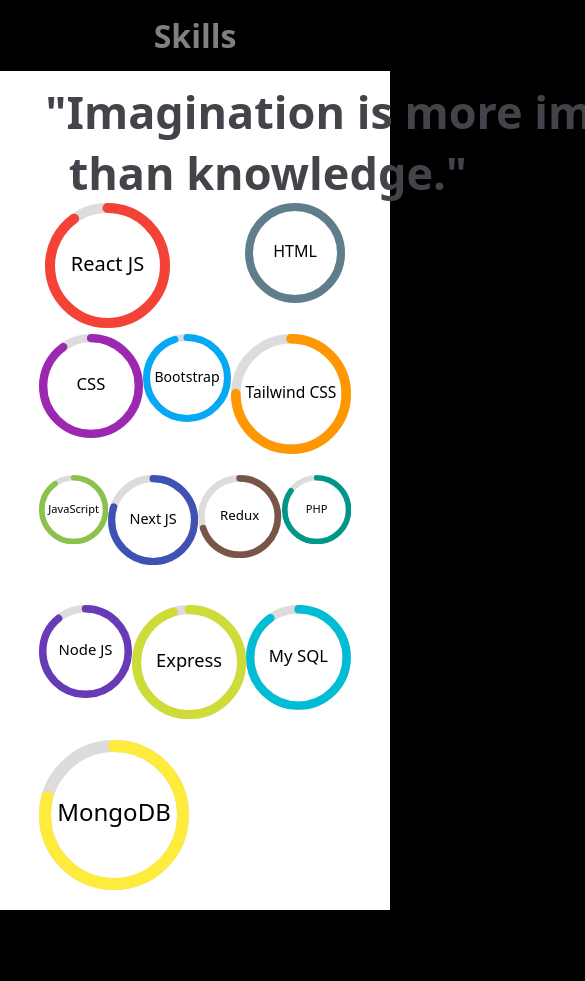
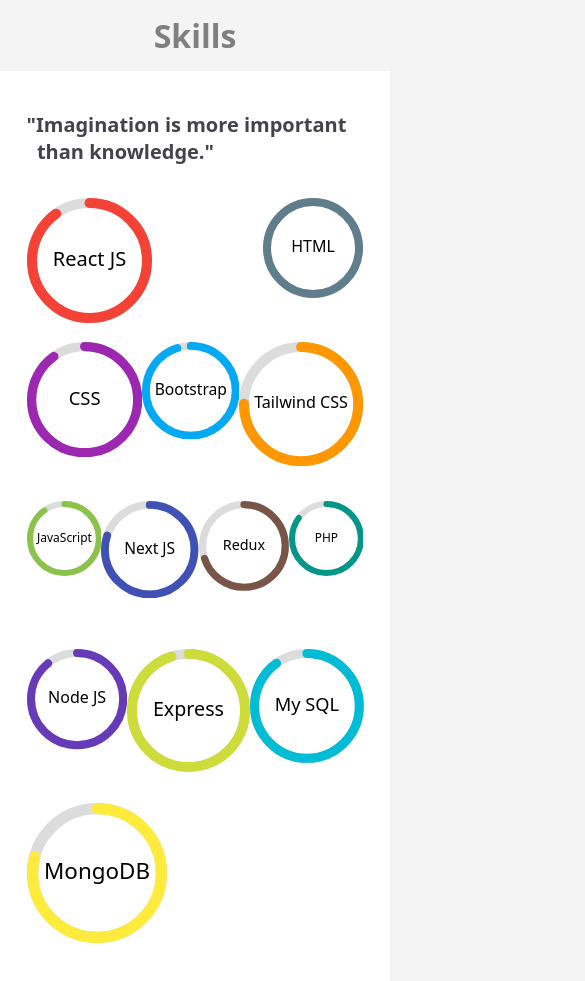
Before and after one commit to Abinesh-A/mrabi, a Next.js app: page /components/Skill in a window 390 px wide. Shown: the top 981 px of the page, 585 px wide, since content can reach past the window. Before the commit the page ends 910 px from the top, so only its background shows below. Built offline with nearby package versions, Linux system fonts and the light colour scheme.

Commit message:
media_q...

```diff
--- a/src/pages/components/Skill.js
+++ b/src/pages/components/Skill.js
@@ -13,7 +13,7 @@
           <div className={styles.skill_quote}>
             "Imagination is more important<br></br>&nbsp;&nbsp;than knowledge."
           </div>
-          <div data-aos="fade-up" style={{ width: 125, height: 125 }}>
+          <div data-aos="fade-up" className={styles.ball_2_1}>
             <CircularProgressbar
               styles={buildStyles({
                 // Text size
@@ -45,7 +45,7 @@
           </div>
         </div>
         <div className={styles.r_2}>
-          <div data-aos="fade-up" style={{ width: 130, height: 130 }}>
+          <div data-aos="fade-up" className={styles.ball_3}>
             <CircularProgressbar
               styles={buildStyles({
                 // Text size
@@ -60,7 +60,7 @@
               text={`CSS`}
             />
           </div>
-          <div data-aos="fade-up" data-aos-duration="1000" style={{ width: 110, height: 110 }}>
+          <div data-aos="fade-up" data-aos-duration="1000" className={styles.ball_1}>
             <CircularProgressbar
               styles={buildStyles({
                 // Text size
@@ -75,7 +75,7 @@
               text={`Bootstrap`}
             />
           </div>
-          <div data-aos="fade-up" style={{ width: 150, height: 150 }}>
+          <div data-aos="fade-up" className={styles.ball_4}>
             <CircularProgressbar
               styles={buildStyles({
                 // Text size
@@ -92,7 +92,7 @@
           </div>
         </div>
         <div className={styles.r_3}>
-          <div data-aos="fade-up" data-aos-duration="1000" style={{ width: 100, height: 100 }}>
+          <div data-aos="fade-up" data-aos-duration="1000" className={styles.ball_0}>
             <CircularProgressbar
               styles={buildStyles({
                 // Text size
@@ -107,7 +107,7 @@
               text={`JavaScript`}
             />
           </div>
-          <div data-aos="fade-up" style={{ width: 130, height: 130 }}>
+          <div data-aos="fade-up" className={styles.ball_3}>
             <CircularProgressbar
               styles={buildStyles({
                 // Text size
@@ -122,7 +122,7 @@
               text={`Next JS`}
             />
           </div>
-          <div data-aos="fade-up" data-aos-duration="1000" style={{ width: 120, height: 120 }}>
+          <div data-aos="fade-up" data-aos-duration="1000" className={styles.ball_2}>
             <CircularProgressbar
               styles={buildStyles({
                 // Text size
@@ -137,7 +137,7 @@
               text={`Redux`}
             />
           </div>
-          <div data-aos="fade-up" style={{ width: 100, height: 100 }}>
+          <div data-aos="fade-up" className={styles.ball_0}>
             <CircularProgressbar
               styles={buildStyles({
                 // Text size
@@ -154,7 +154,7 @@
           </div>
         </div>
         <div className={styles.r_4}>
-          <div data-aos="fade-up" data-aos-duration="1000" style={{ width: 110, height: 110 }}>
+          <div data-aos="fade-up" data-aos-duration="1000" className={styles.ball_1}>
             <CircularProgressbar
               styles={buildStyles({
                 // Text size
@@ -169,7 +169,7 @@
               text={`Node JS`}
             />
           </div>
-          <div data-aos="fade-up" style={{ width: 135, height: 135 }}>
+          <div data-aos="fade-up" className={styles.ball_3_1}>
             <CircularProgressbar
               styles={buildStyles({
                 // Text size
@@ -184,7 +184,7 @@
               text={`Express`}
             />
           </div>
-          <div data-aos="fade-up" data-aos-duration="1000" style={{ width: 124, height: 124 }}>
+          <div data-aos="fade-up" data-aos-duration="1000" className={styles.ball_2_1}>
             <CircularProgressbar
               styles={buildStyles({
                 // Text size
@@ -201,7 +201,7 @@
           </div>
         </div>
         <div className={styles.r_5}>
-          <div data-aos="fade-up" style={{ width: 150, height: 150 }}>
+          <div data-aos="fade-up" className={styles.ball_4}>
             <CircularProgressbar
               styles={buildStyles({
                 // Text size
--- a/src/styles/Home.module.css
+++ b/src/styles/Home.module.css
@@ -1,9 +1,6 @@
 .main {
   display: flex;
   flex-direction: column;
-}
-.main_hide{
-  display: none;
 }
 .loader{
   display: flex;
@@ -11,6 +8,7 @@
   justify-content: center;
   align-items: center;
   min-height: 100vh;
+  background-color: black;
 }
 .spinner {
   --accent: fuchsia;
--- a/src/styles/Skill.module.css
+++ b/src/styles/Skill.module.css
@@ -55,9 +55,237 @@
     justify-content: space-around;
 }
 
+.ball_0 {
+    height: 100px;
+    width: 100px;
+}
+
+.ball_1 {
+    height: 110px;
+    width: 110px;
+}
+
+.ball_2 {
+    height: 120px;
+    width: 120px;
+}
+
+.ball_2_1 {
+    height: 125px;
+    width: 125px;
+}
+
+.ball_3 {
+    height: 130px;
+    width: 130px;
+}
+
+.ball_3_1 {
+    height: 135px;
+    width: 135px;
+}
+
+.ball_4 {
+    height: 150px;
+    width: 150px;
+}
+
 @media (min-width: 701px) and (max-width: 1120px) {
-    .skill_quote{
+    .skill_quote {
         font-size: 40px;
         font-weight: 700;
+        margin-bottom: 5%;
     }
 }
+
+@media (min-width: 740px) and (max-width: 960px) {}
+
+@media (min-width: 700px) {
+    .ball_0 {
+        height: 90px;
+        width: 90px;
+    }
+
+    .ball_1 {
+        height: 100px;
+        width: 100px;
+    }
+
+    .ball_2 {
+        height: 110px;
+        width: 110px;
+    }
+
+    .ball_2_1 {
+        height: 115px;
+        width: 115px;
+    }
+
+    .ball_3 {
+        height: 120px;
+        width: 120px;
+    }
+
+    .ball_3_1 {
+        height: 125px;
+        width: 125px;
+    }
+
+    .ball_4 {
+        height: 140px;
+        width: 140px;
+    }
+}
+
+@media (max-width: 740px) {
+    .skill_quote {
+        font-size: 35px;
+        font-weight: 700;
+        margin-bottom: 5%;
+    }
+
+}
+
+@media (max-width: 640px) {
+    .skill_quote {
+        font-size: 30px;
+        font-weight: 700;
+        margin-bottom: 5%;
+    }
+
+    .ball_0 {
+        height: 80px;
+        width: 80px;
+    }
+
+    .ball_1 {
+        height: 90px;
+        width: 90px;
+    }
+
+    .ball_2 {
+        height: 100px;
+        width: 100px;
+    }
+
+    .ball_2_1 {
+        height: 105px;
+        width: 105px;
+    }
+
+    .ball_3 {
+        height: 110px;
+        width: 110px;
+    }
+
+    .ball_3_1 {
+        height: 115px;
+        width: 115px;
+    }
+
+    .ball_4 {
+        height: 130px;
+        width: 130px;
+    }
+}
+
+@media (max-width: 540px) {
+    .skill_quote {
+        font-size: 25px;
+        font-weight: 700;
+        margin-bottom: 5%;
+    }
+
+    .ball_0 {
+        height: 70px;
+        width: 70px;
+    }
+
+    .ball_1 {
+        height: 80px;
+        width: 80px;
+    }
+
+    .ball_2 {
+        height: 90px;
+        width: 90px;
+    }
+
+    .ball_2_1 {
+        height: 95px;
+        width: 95px;
+    }
+
+    .ball_3 {
+        height: 100px;
+        width: 100px;
+    }
+
+    .ball_3_1 {
+        height: 105px;
+        width: 105px;
+    }
+
+    .ball_4 {
+        height: 120px;
+        width: 120px;
+    }
+}
+
+@media (max-width: 500px) {
+    .skill_con {
+        padding: 1vw 2vw 5vw;
+        background: white;
+        color: black;
+        font-family: system-ui, -apple-system, BlinkMacSystemFont, 'Segoe UI', Roboto, Oxygen, Ubuntu, Cantarell, 'Open Sans', 'Helvetica Neue', sans-serif;
+    }
+    .skill_quote {
+        font-size: 20px;
+        font-weight: 700;
+        margin: 5% 0 10%;
+    }
+
+    .r_2,
+    .r_4 {
+        margin: 5%;
+    }
+    .r_1,
+    .r_3,
+    .r_5 {
+        margin: 5%;
+    }
+    .ball_0 {
+        height: 100px;
+        width: 100px;
+    }
+
+    .ball_1 {
+        height: 110px;
+        width: 110px;
+    }
+
+    .ball_2 {
+        height: 120px;
+        width: 120px;
+    }
+
+    .ball_2_1 {
+        height: 125px;
+        width: 125px;
+    }
+
+    .ball_3 {
+        height: 130px;
+        width: 130px;
+    }
+
+    .ball_3_1 {
+        height: 135px;
+        width: 135px;
+    }
+
+    .ball_4 {
+        height: 140px;
+        width: 140px;
+    }
+}
--- a/src/styles/globals.css
+++ b/src/styles/globals.css
@@ -15,8 +15,7 @@
 
 body {
   color: white;
-  /* background: #f4f4f4; */
-  background: black;
+  background: #f4f4f4;
 }
 
 a {
```
Also changed, not shown: src/pages/components/About.js (+1 -1 lines), src/pages/components/Footer.js (+4 -4 lines), src/pages/components/Os.js (+1 -1 lines), src/pages/components/Project.js (+6 -6 lines), src/pages/index.js (+3 -4 lines), src/styles/Footer.module.css (+11 -5 lines).
